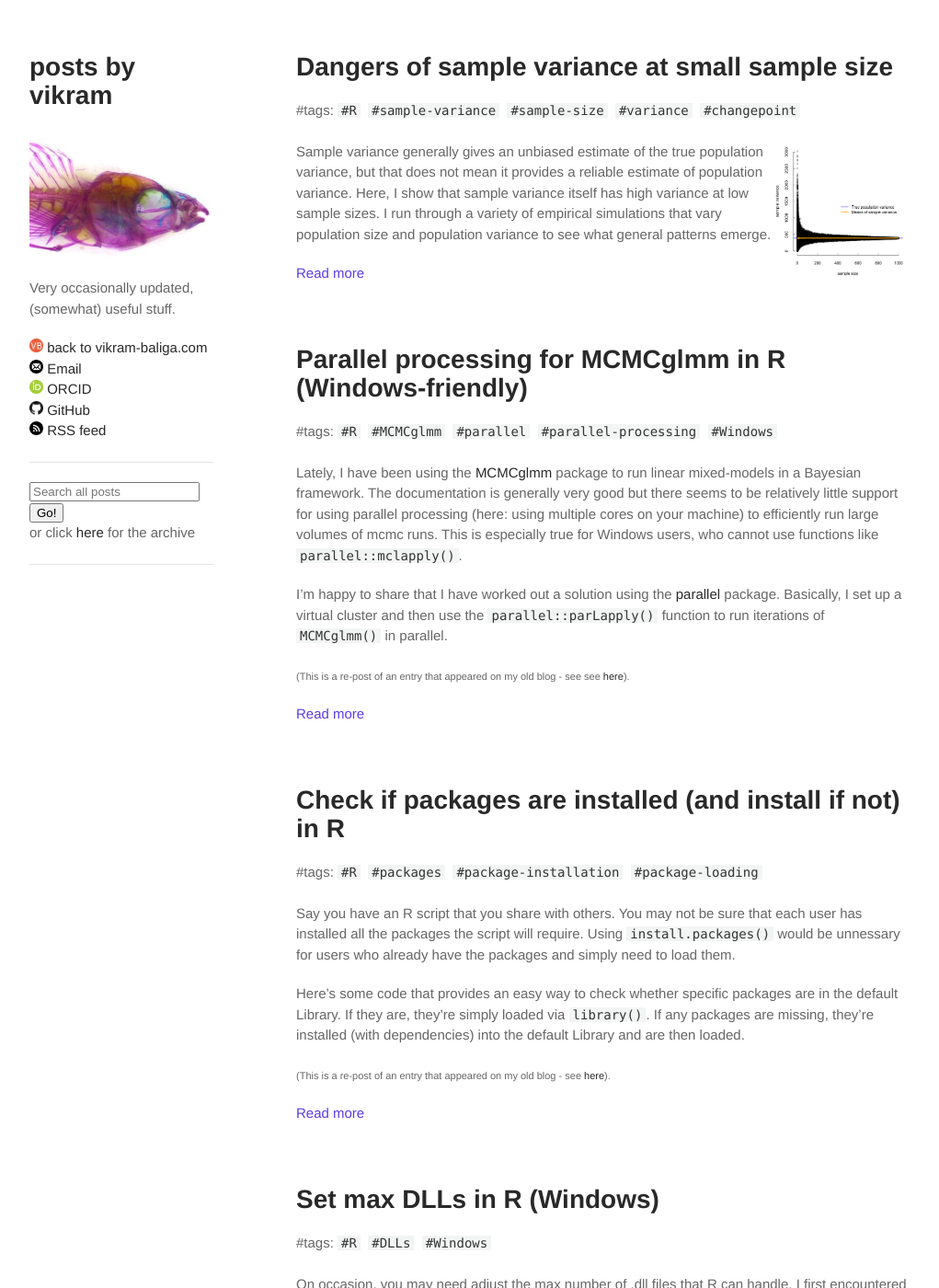
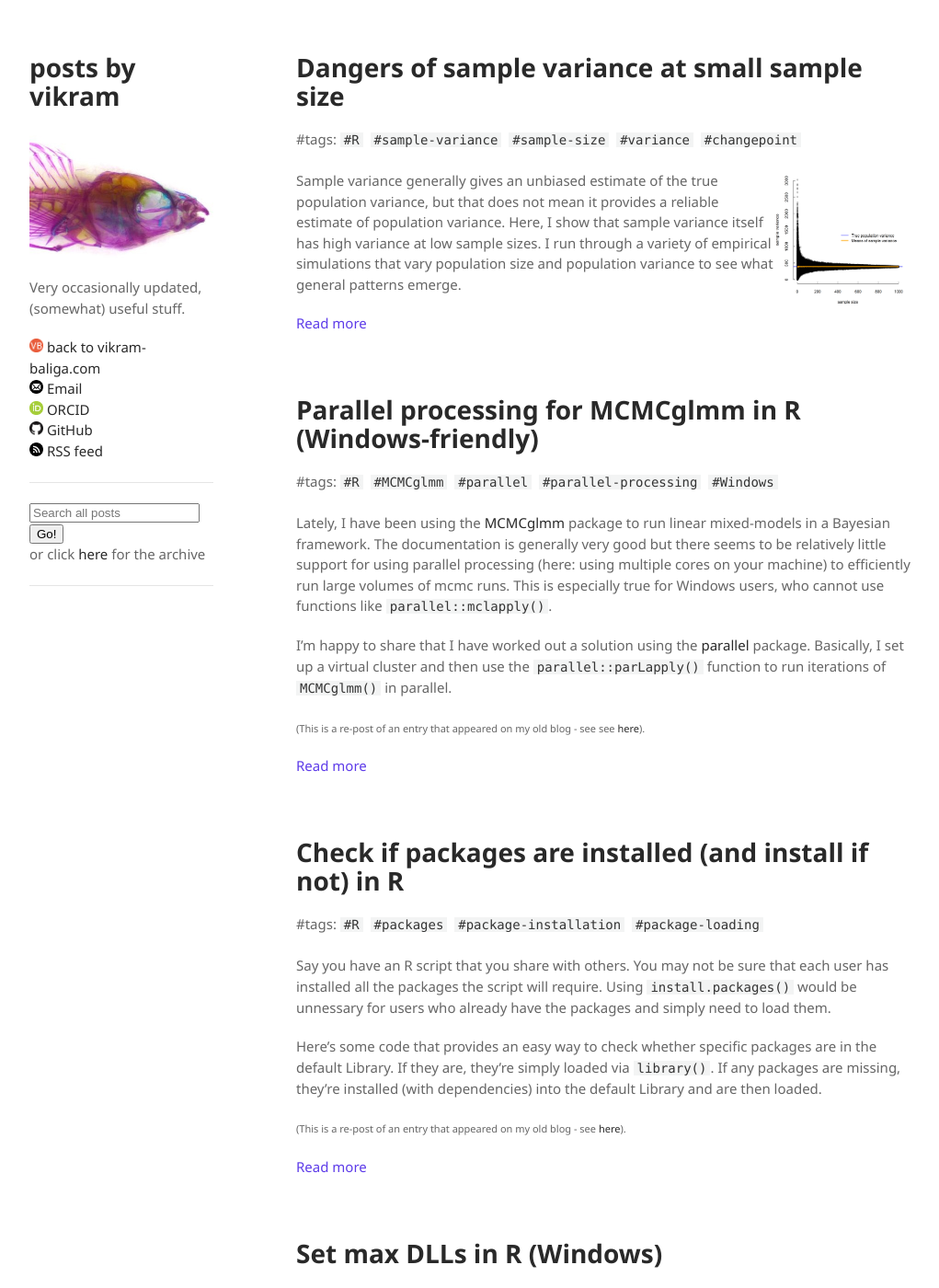
Before and after one commit to vbaliga/vbaliga.github.io, a Jekyll site: the page built from index.html, in a window 1280 px wide and 1400 px high. Shown: the whole window at 92% size, without its empty margins (128-1149 px from the left). Built offline with Jekyll 4.4.1, drawn with Linux system fonts in a browser that asks for light colours; a script that is not in the unit is left out.

Commit message:
Update style.css

```diff
--- a/assets/css/style.css
+++ b/assets/css/style.css
@@ -305,16 +305,17 @@
 body {
   background-color: #fff;
   padding: 50px;
-  font: 15px/1.5 Helvetica, Arial, sans-serif;
+  font: 15px/1.5 "Segoe UI", Helvetica, Arial, sans-serif;
   color: #666666;
   font-weight: 400;
 }
 
 h1, h2, h3, h4, h5, h6 {
   color: #292929;
-  font: Helvetica, Arial, sans-serif;
+  font: "Segoe UI", Helvetica, Arial, sans-serif;
   margin: 0 0 20px;
   overflow-wrap: break-word;
+  font-weight: 600;
 }
 
 p, ul, ol, table, pre, dl {
@@ -324,11 +325,13 @@ p, ul, ol, table, pre, dl {
 h1, h2, h3 {
   line-height: 1.1;
   overflow-wrap: break-word;
+  font-weight: 600;
 }
 
 h1 {
   font-size: 28px;
   overflow-wrap: break-word;
+  font-weight: 600;
 }
 
 h2 {
```
